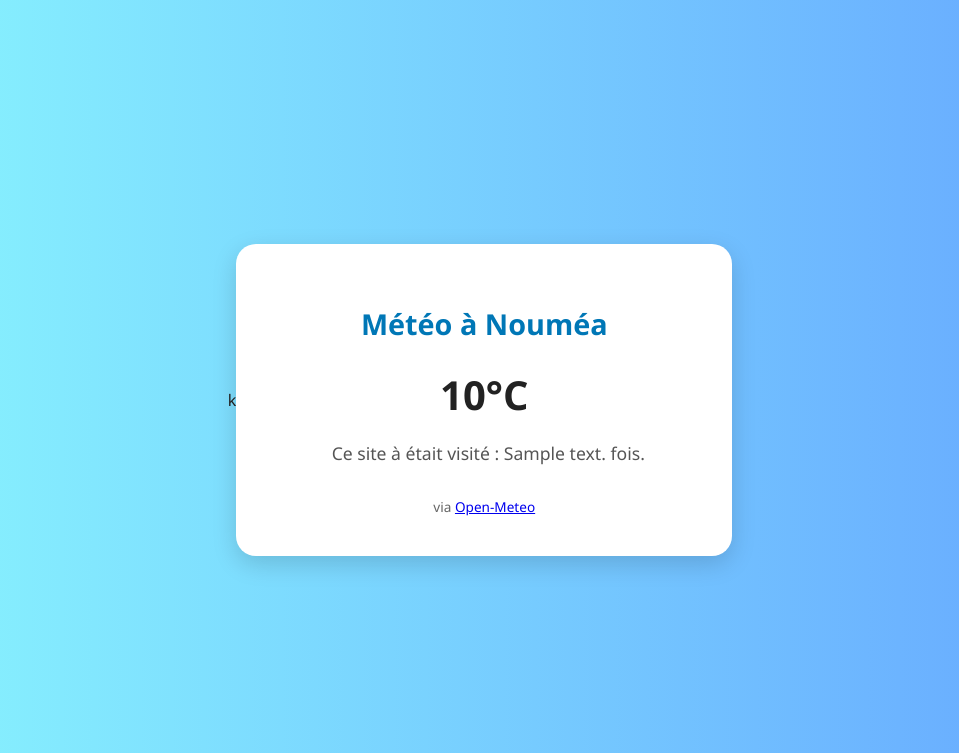
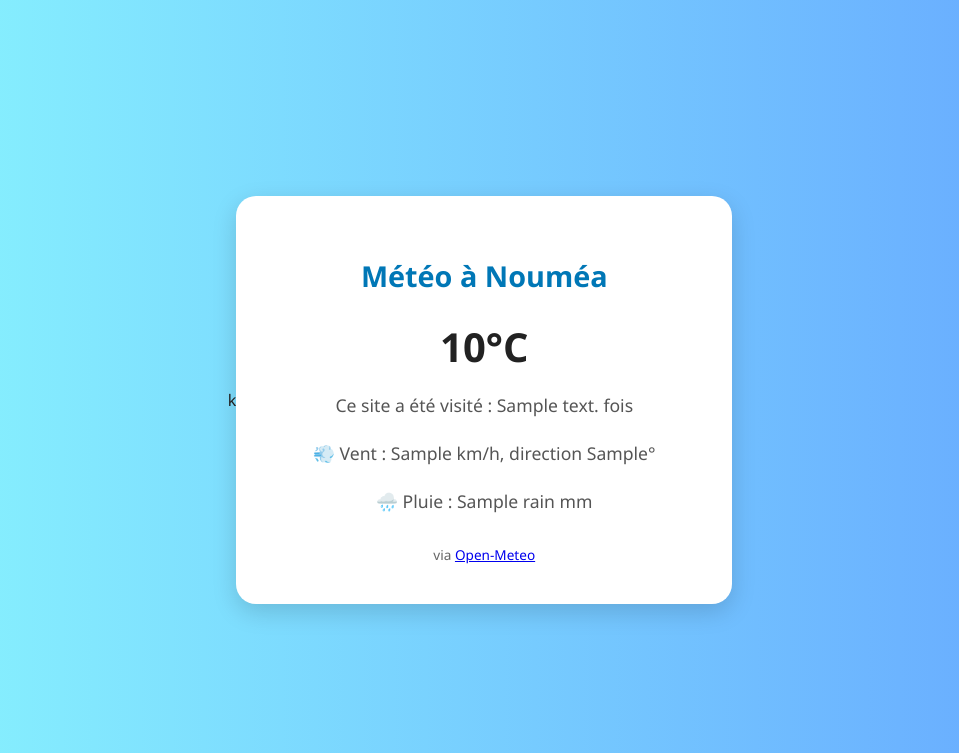
Before and after one commit to Alt3k0/weather-pyapp1, a Flask app: template templates/index.html in a window 1280 px wide. Shown: the top 753 px of the page, without its empty margins (160-1119 px from the left). Run offline with Flask 3, Linux system fonts and the light colour scheme; the template is opened without the code that fills it: most values are stand-ins (such as "Sample title", 1, 10 or a date in 2020).

Commit message:
Update index.html
Update Rain

```diff
--- a/templates/index.html
+++ b/templates/index.html
@@ -63,7 +63,9 @@ k<!doctype html>
     <h1>Météo à Nouméa </h1>
 
     <div class="value">{{ temperature }}°C</div>
-    <div class="label"><span class="emoji"></span>Ce site à était visité  : {{ visits }} fois.</div>
+    <div class="label">Ce site a été visité : {{ visits }} fois</div>
+    <div class="label">💨 Vent : {{ wind_speed }} km/h, direction {{ wind_direction }}°</div>
+    <div class="label">🌧️ Pluie : {{ rain }} mm</div>
 
     <footer>via <a href=https://open-meteo.com/>Open-Meteo</a></footer>
   </div>
```
